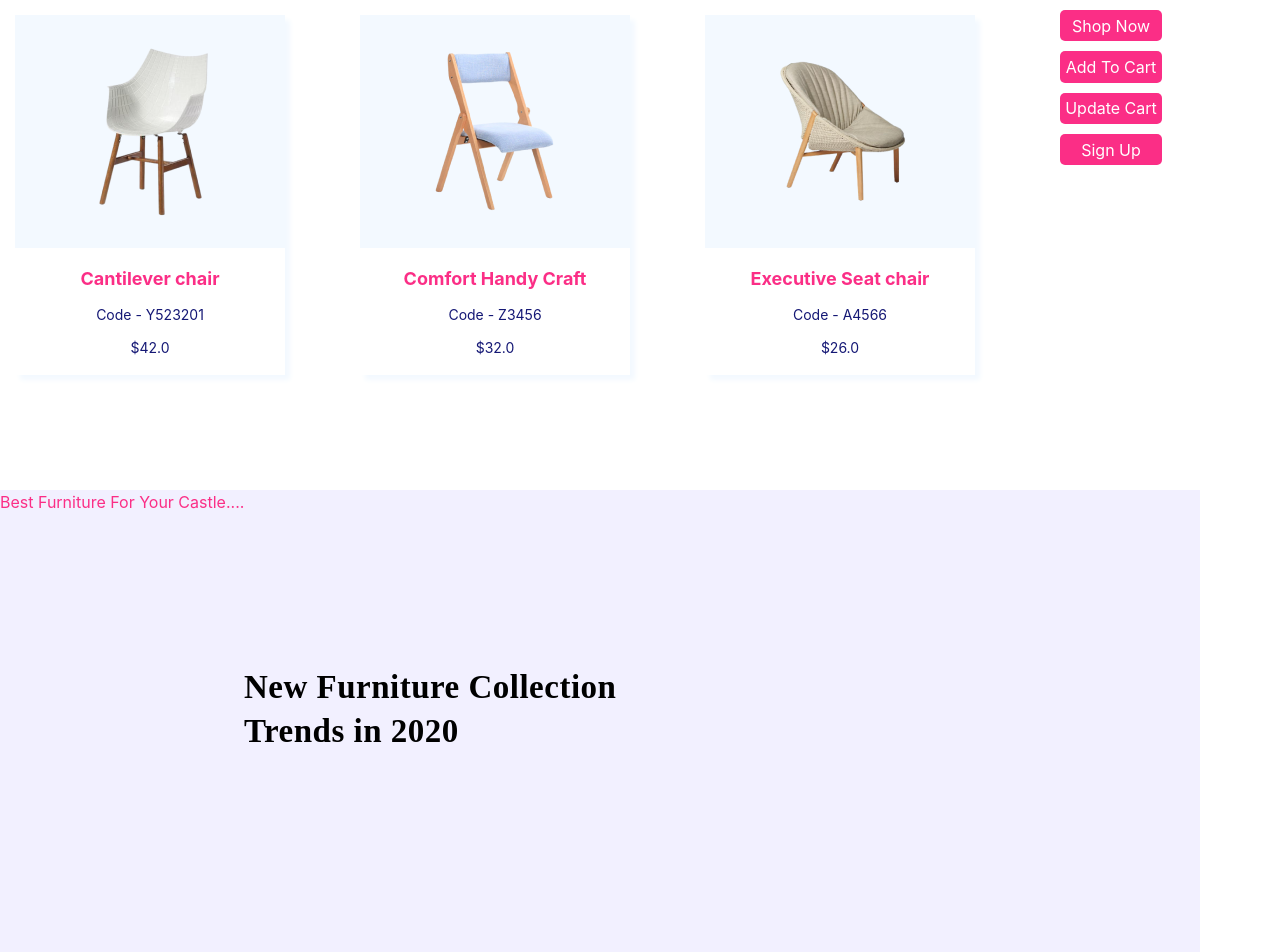
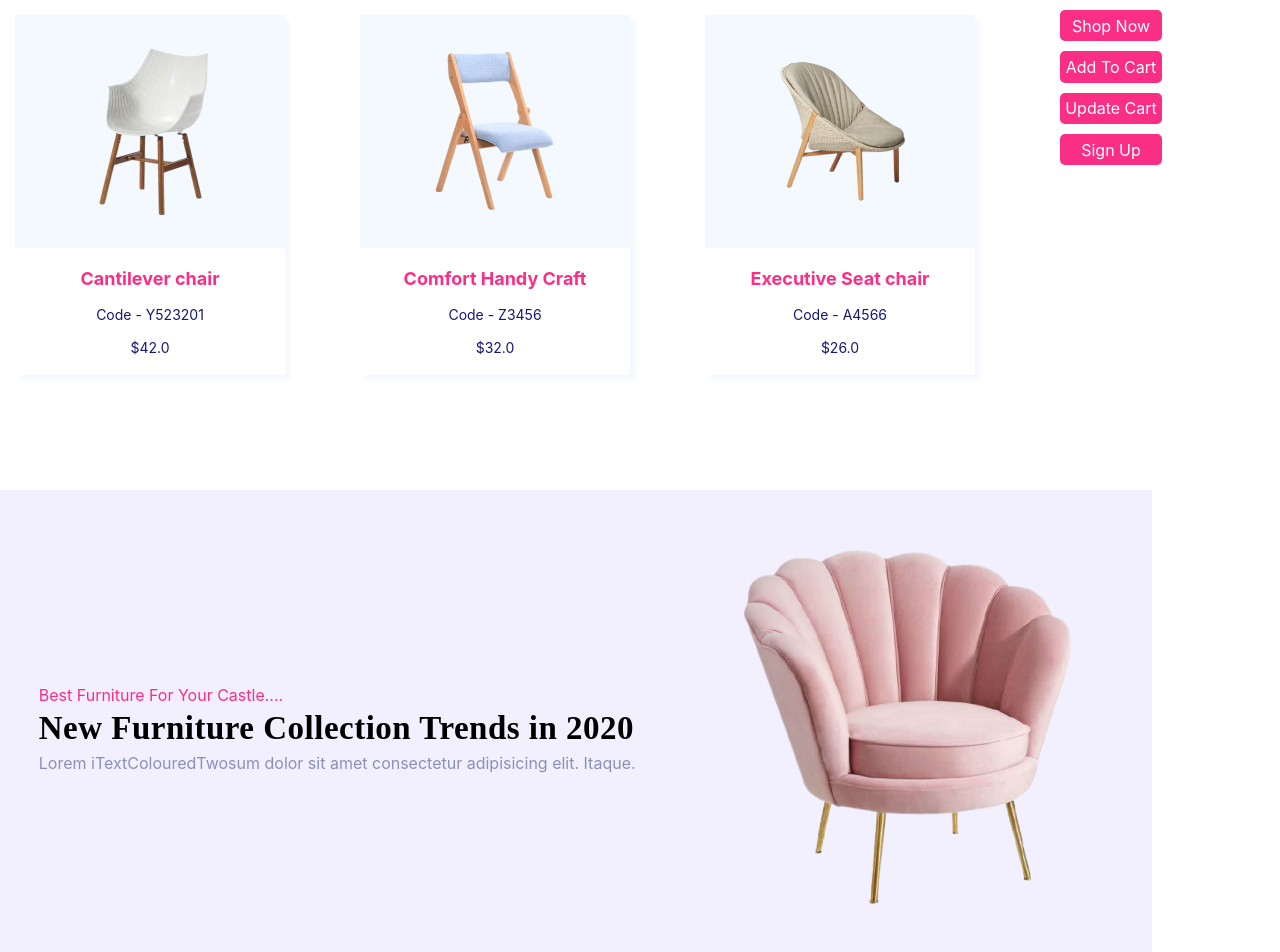
Before and after one commit to AOMuiz/salaficommerce, a React (Create React App) app: page / in a window 1280 px wide. Shown: the top 952 px of the page. Built offline with nearby package versions, Linux system fonts and the light colour scheme.

Commit message:
made some changes

```diff
--- a/src/App.js
+++ b/src/App.js
@@ -11,7 +11,7 @@ function App() {
   return (
     <>
       <div className="container mx-auto flex justify-center">
-        <div class="grid grid-cols-1 md:grid-cols-2 lg:grid-cols-4 gap-40">
+        <div className="grid grid-cols-1 md:grid-cols-2 lg:grid-cols-4 gap-40">
           <Cards
             imgSrc={cantileverChair}
             title="Cantilever chair"
@@ -37,7 +37,7 @@ function App() {
             <Button name="Sign Up" />
           </div>
           <div>
-            <Hero img={chair} />
+            <Hero url={chair} />
           </div>
         </div>
       </div>
--- a/src/components/Button/Buttons.js
+++ b/src/components/Button/Buttons.js
@@ -1,6 +1,5 @@
 import React from "react";
 import styled from "styled-components";
-import { colors } from "../../constants/colors";
 
 const Button = ({ name }) => {
   const handleClick = () => {
@@ -23,9 +22,13 @@ const StyledButton = styled.div`
   &:hover {
     background-color: #fff;
     color: blue;
-    transform: 0.25sec all scale3d(2);
+    transition: 0.25s all ease-in-out;
     box-shadow: 5px 5px 10px rgba(25, 47, 18, 0.3);
   }
 `;
 
+const TomatoButton = styled(StyledButton)`
+  color: tomato;
+`;
+
 export default Button;
--- a/src/components/hero/Hero.js
+++ b/src/components/hero/Hero.js
@@ -6,7 +6,6 @@ const Hero = ({ url }) => {
 
   return (
     <HeroContainer>
-      <SofaImage src={url} alt="" />
       <TextContainer>
         <TextStyleColoured>
           Best Furniture For Your Castle....
@@ -17,6 +16,7 @@ const Hero = ({ url }) => {
           Itaque.
         </TextColouredTwo>
       </TextContainer>
+      <SofaImage src={url} alt="" />
     </HeroContainer>
   );
 };
@@ -25,11 +25,18 @@ export default Hero;
 
 const HeroContainer = styled.div`
   height: 47.8rem;
-  width: 120rem;
+  width: 90vw;
   background-color: #f2f0ff;
+  display: flex;
+  justify-content: space-around;
+  align-items: center;
 `;
 
-const SofaImage = styled.img``;
+const SofaImage = styled.img`
+  width: 40rem;
+  height: 40rem;
+  padding: 10px;
+`;
 
 const TextContainer = styled.div``;
 
@@ -45,8 +52,6 @@ const TextStyle = styled.p`
   font-size: 3.3rem;
   line-height: 4.38rem;
   letter-spacing: 0.015em;
-
-  margin: 15.2rem 53.3rem 23.8rem 24.4rem;
 `;
 
 const TextColouredTwo = styled.p`
```
